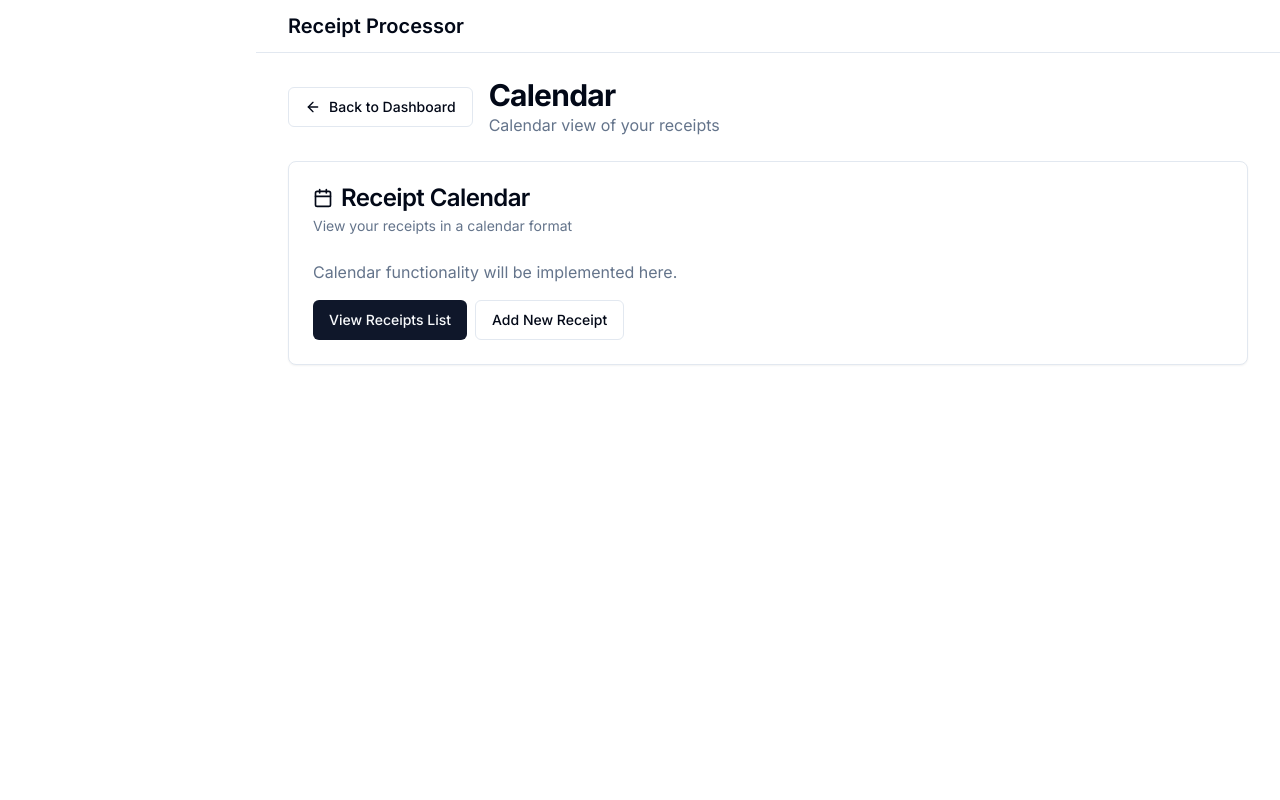
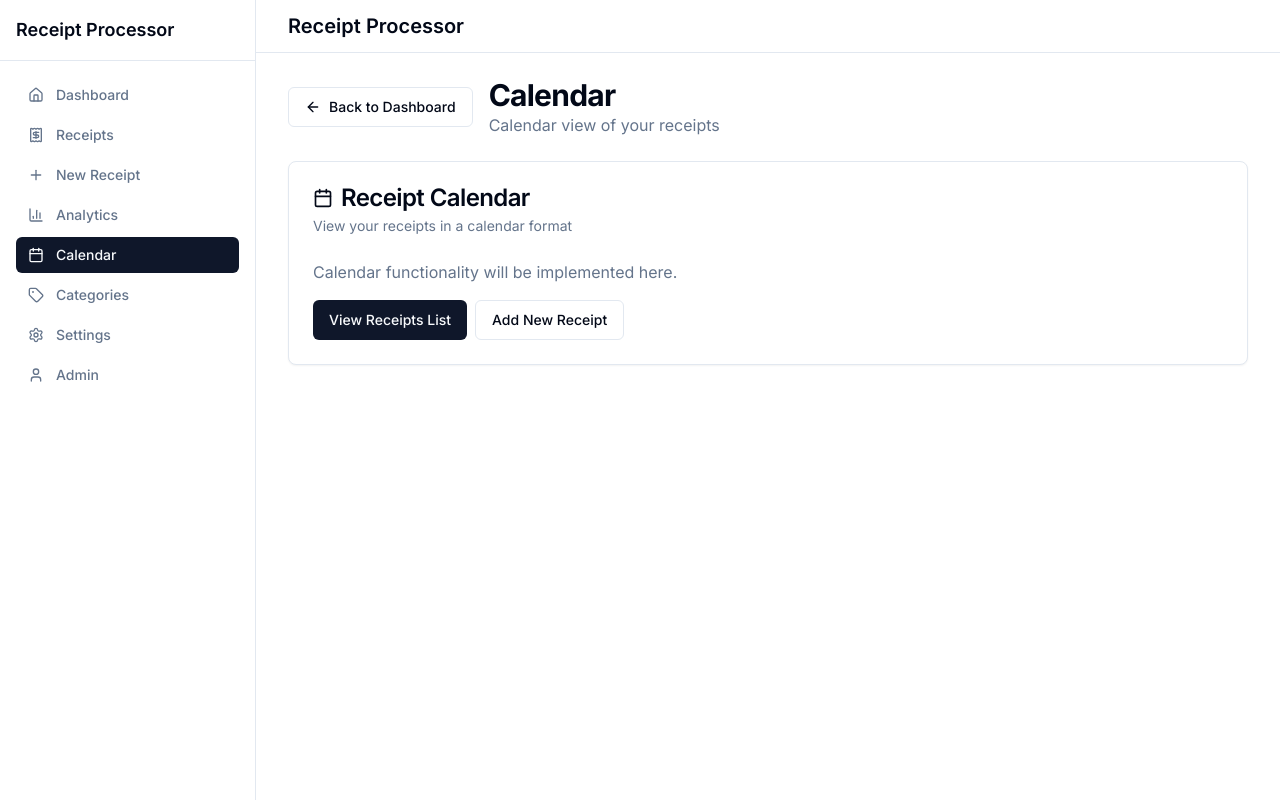
Before and after one commit to XavierElon/acarus, a Next.js app in the folder frontend/: page /calendar in a window 1280 px wide. Built offline with nearby package versions, Linux system fonts and the light colour scheme.

Commit message:
fix sidebar

```diff
--- a/frontend/src/components/layout/sidebar.tsx
+++ b/frontend/src/components/layout/sidebar.tsx
@@ -1,8 +1,10 @@
 'use client'
 
 import { useState } from 'react'
-import { Menu, X } from 'lucide-react'
+import { Menu, X, Home, Receipt, Plus, Settings, BarChart3, Calendar, Tag, User } from 'lucide-react'
 import { Button } from '@/components/ui/button'
+import Link from 'next/link'
+import { usePathname } from 'next/navigation'
 
 interface SidebarProps {
   isOpen: boolean
@@ -15,7 +17,7 @@ export function Sidebar({ isOpen, onClose }: SidebarProps) {
       {/* Mobile sidebar */}
       <div className={`fixed inset-y-0 left-0 z-50 w-64 bg-background border-r transform transition-transform duration-300 ease-in-out lg:hidden ${isOpen ? 'translate-x-0' : '-translate-x-full'}`}>
         <div className="flex items-center justify-between p-4 border-b">
-          <h2 className="text-lg font-semibold">Navigation</h2>
+          <h2 className="text-lg font-semibold">Receipt Processor</h2>
           <Button variant="ghost" size="icon" onClick={onClose}>
             <X className="h-4 w-4" />
           </Button>
@@ -26,9 +28,9 @@ export function Sidebar({ isOpen, onClose }: SidebarProps) {
       </div>
 
       {/* Desktop sidebar */}
-      <div className="hidden lg:fixed lg:inset-y-0 lg:left-0 lg:z-50 lg:w-64 lg:bg-background lg:border-r">
+      <div className="hidden lg:block lg:fixed lg:inset-y-0 lg:left-0 lg:z-40 lg:w-64 lg:bg-background lg:border-r">
         <div className="flex items-center justify-between p-4 border-b">
-          <h2 className="text-lg font-semibold">Navigation</h2>
+          <h2 className="text-lg font-semibold">Receipt Processor</h2>
         </div>
         <nav className="p-4">
           <SidebarContent />
@@ -39,20 +41,30 @@ export function Sidebar({ isOpen, onClose }: SidebarProps) {
 }
 
 function SidebarContent() {
+  const pathname = usePathname()
+
+  const navigation = [
+    { name: 'Dashboard', href: '/dashboard', icon: Home },
+    { name: 'Receipts', href: '/receipts', icon: Receipt },
+    { name: 'New Receipt', href: '/receipts/new', icon: Plus },
+    { name: 'Analytics', href: '/analytics', icon: BarChart3 },
+    { name: 'Calendar', href: '/calendar', icon: Calendar },
+    { name: 'Categories', href: '/categories', icon: Tag },
+    { name: 'Settings', href: '/settings', icon: Settings },
+    { name: 'Admin', href: '/admin', icon: User }
+  ]
+
   return (
-    <div className="space-y-2">
-      <a href="/dashboard" className="block px-3 py-2 rounded-md text-sm font-medium hover:bg-accent">
-        Dashboard
-      </a>
-      <a href="/receipts" className="block px-3 py-2 rounded-md text-sm font-medium hover:bg-accent">
-        Receipts
-      </a>
-      <a href="/receipts/new" className="block px-3 py-2 rounded-md text-sm font-medium hover:bg-accent">
-        New Receipt
-      </a>
-      <a href="/admin" className="block px-3 py-2 rounded-md text-sm font-medium hover:bg-accent">
-        Admin
-      </a>
+    <div className="space-y-1">
+      {navigation.map((item) => {
+        const isActive = pathname === item.href
+        return (
+          <Link key={item.name} href={item.href} className={`flex items-center px-3 py-2 rounded-md text-sm font-medium transition-colors ${isActive ? 'bg-primary text-primary-foreground' : 'text-muted-foreground hover:bg-accent hover:text-accent-foreground'}`}>
+            <item.icon className="mr-3 h-4 w-4" />
+            {item.name}
+          </Link>
+        )
+      })}
     </div>
   )
 }
```
